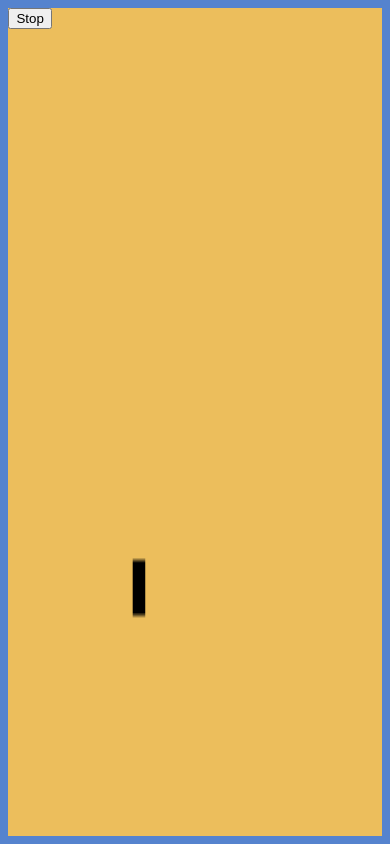
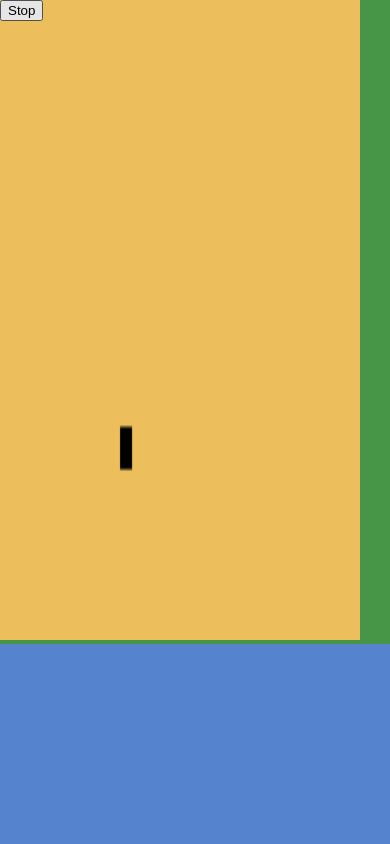
Before and after one commit to guilhermesgsilva/html-canvas-snake-game, a plain HTML site: page index.html in a window 390 px wide. Both pictures are taken after a click on the button "Start". Drawn offline with Linux system fonts and the light colour scheme.

Commit message:
feat: Canvas breakpoints definition

```diff
--- a/styles.css
+++ b/styles.css
@@ -1,11 +1,10 @@
-/* extraSmall: '@media (max-width: 47.94em)'; <= 767px */
-/* small: '@media (min-width: 48em) and (max-width: 63.94em)'; >= 768px && <= 1023 */
-/* medium: '@media (min-width: 64em) and (max-width: 89.94em)'; >= 1024 && <= 1439 */
-/* large: '@media (min-width: 90em)'; >= 1440px */
-/* gteSmall: '@media (min-width: 48em)'; >= 768px */
-/* gteMedium: '@media (min-width: 64em)'; >= 1024px */
-/* lteSmall: '@media (max-width: 63.94em)'; <= 1023px */
-/* lteMedium: '@media (max-width: 89.94em)'; <= 1439px */
+/* small/mobile: '@media (max-width: 600px)'; canvas < (360 × 640) */
+
+/* medium/tablet: '@media (min-width: 601px) and (max-width: 1279px)'; canvas < (601 x 962) */
+
+/* large/desktop: '@media (min-width: 1280px)'; canvas < (1280 × 720) */
+
+/* https://www.hobo-web.co.uk/best-screen-size/ */
 
 body {
   background-color: #5583ce;
@@ -14,15 +13,11 @@ body {
 
 #gameIntro {
   background-color: rgb(166, 86, 86);
-  height: 98vh;
-  margin: 1vh;
 }
 
 #gameBoard {
   position: relative;
   background-color: rgb(71, 149, 71);
-  height: 98vh;
-  margin: 1vh;
 }
 
 #stopButton {
@@ -31,6 +26,19 @@ body {
 
 #gameCanvas {
   background-color: rgb(236, 190, 92);
-  height: 98vh;
-  width: 100%;
+
+  @media (max-width: 600px) {
+    width: 360px;
+    height: 640px;
+  }
+
+  @media (min-width: 601px) and (max-width: 1279px) {
+    width: 601px;
+    height: 962px;
+  }
+
+  @media (min-width: 1280px) {
+    width: 1280px;
+    height: 720px;
+  }
 }
```
